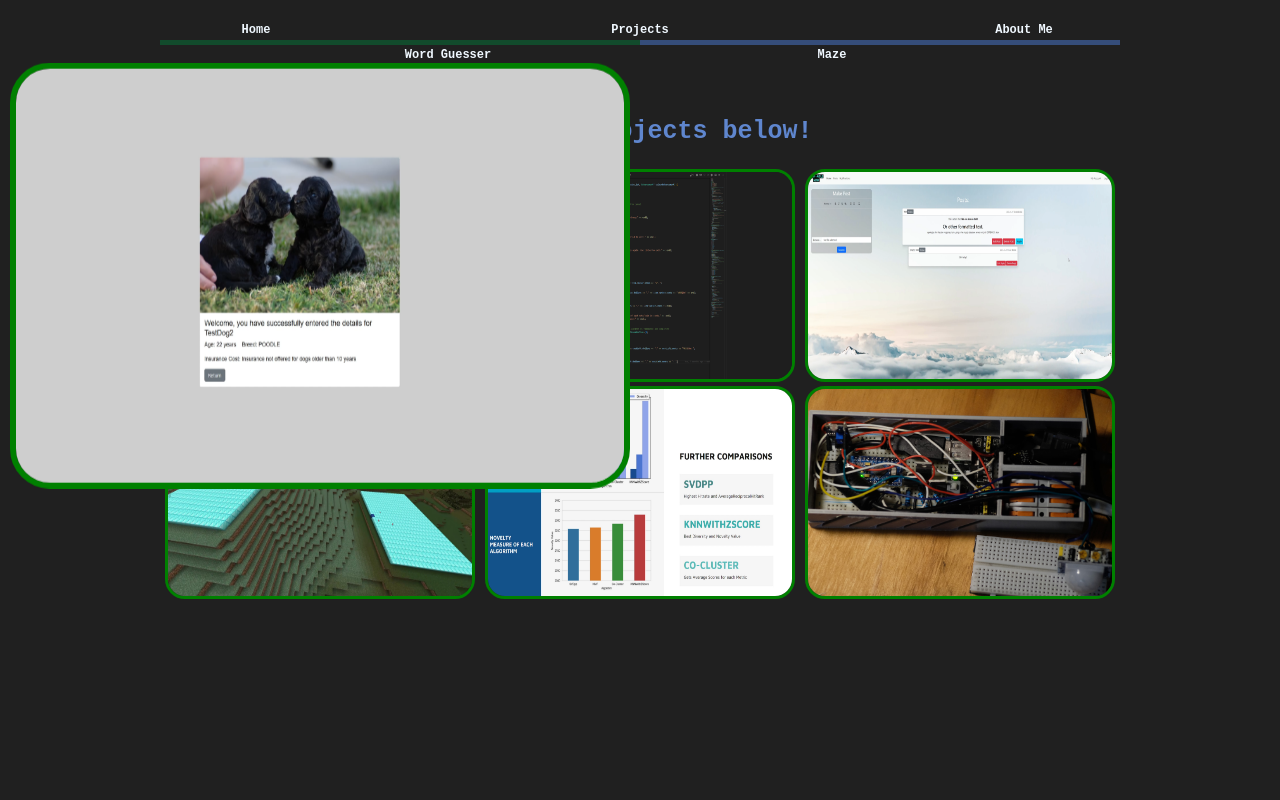
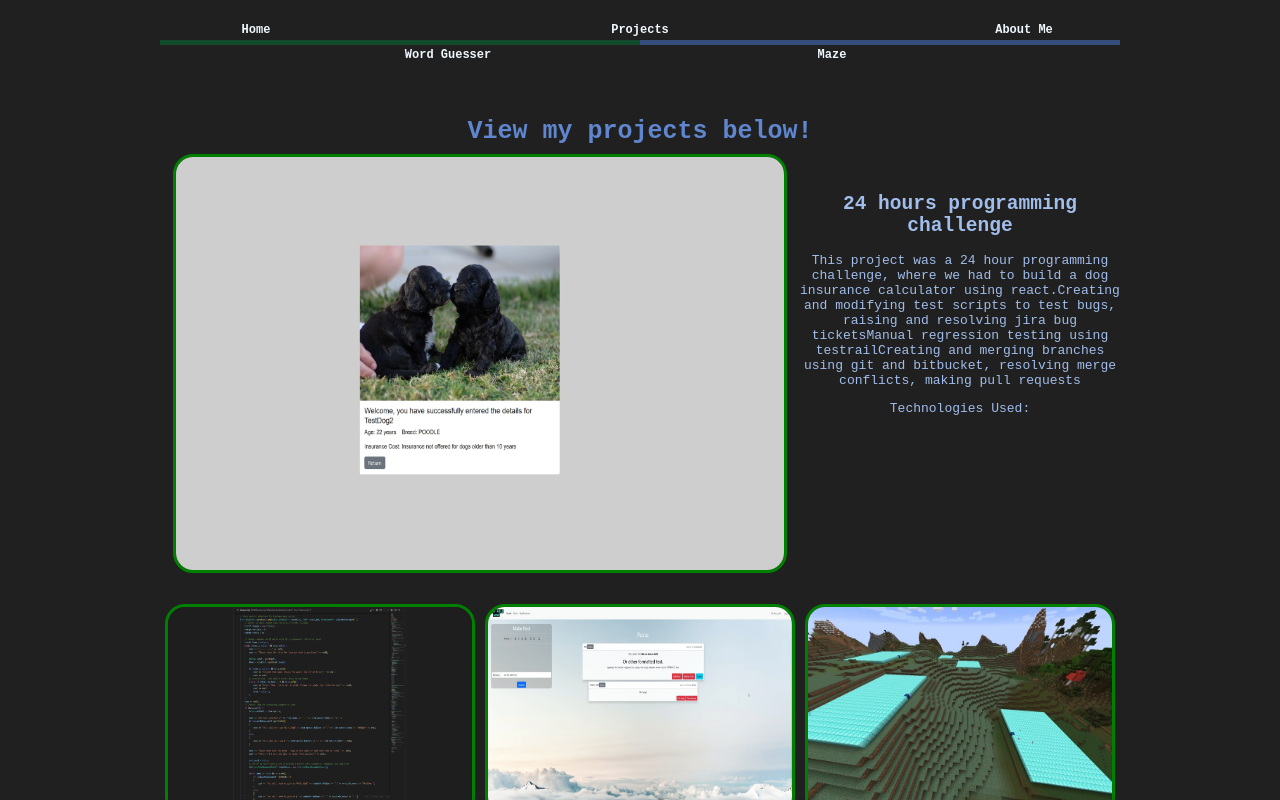
Before and after one commit to DarioKillenberger/portfolio_website, a React (Create React App) app: page /projects in a window 1280 px wide. Both pictures are taken after a click on the picture 320 px from the left and 275 px from the top of the page. Shown: the top 800 px of the page. Built offline with nearby package versions, Linux system fonts and the light colour scheme.

Commit message:
added project dscrpt, modif img layout/animation

```diff
--- a/src/css/MyProjects.css
+++ b/src/css/MyProjects.css
@@ -26,12 +26,6 @@
     }
 }
 
-/* .table {
-    max-width: 80%;
-    grid-column: 1 / 2;
-    grid-row: 2 / 2;
-} */
-
 .pictureBox {
     display: grid;
     grid-column: 2 / 2;
@@ -40,25 +34,6 @@
     grid-template-rows: repeat(3, 17vw);
 }
 
-/* .pictureBox:hover > .bannerImg:nth-child(1) {
-    animation: 1s ease-out 0s 1 bringToFront forwards;
-}
-.pictureBox:hover > .bannerImg:nth-child(2) {
-    animation: 2s ease-out 0s 1 bringToFront forwards;
-}
-.pictureBox:hover > .bannerImg:nth-child(3) {
-    animation: 3s ease-out 0s 1 bringToFront forwards;
-}
-.pictureBox:hover > .bannerImg:nth-child(4) {
-    animation: 4s ease-out 0s 1 bringToFront forwards;
-}
-.pictureBox:hover > .bannerImg:nth-child(5) {
-    animation: 5s ease-out 0s 1 bringToFront forwards;
-}
-.pictureBox:hover > .bannerImg:nth-child(6) {
-    animation: 6s ease-out 0s 1 bringToFront forwards;
-} */
-
 .bannerImg {
     align-self: center;
     justify-self: center;
@@ -66,7 +41,7 @@
     width: 95%;
     max-height: 60vh;
     max-width: 50vw;
-    transition: ease-in-out 2s;
+    transition: ease-in-out 0.4s;
     border-radius: 20px;
     border-color: green;
     border-style: solid;}
@@ -75,23 +50,23 @@
     /* z-index: 6; */
     animation: 4s ease-out 0s 1 img1 forwards;
 }
-.bannerImg:nth-child(2) {
+.bannerImg:nth-child(3) {
     /* z-index: 5; */
     animation: 4s ease-out 0s 1 img2 forwards;
 }
-.bannerImg:nth-child(3) {
+.bannerImg:nth-child(5) {
     /* z-index: 4; */
     animation: 4s ease-out 0s 1 img3 forwards;
 }
-.bannerImg:nth-child(4) {
+.bannerImg:nth-child(7) {
     /* z-index: 3; */
     animation: 4s ease-out 0s 1 img4 forwards;
 }
-.bannerImg:nth-child(5) {
+.bannerImg:nth-child(9) {
     /* z-index: 2; */
     animation: 4s ease-out 0s 1 img5 forwards;
 }
-.bannerImg:nth-child(6) {
+.bannerImg:nth-child(11) {
     /* z-index: 1; */
     animation: 4s ease-out 0s 1 img6 forwards;
 }
@@ -105,14 +80,11 @@
 }
 
 .offsetActive {
+    margin-top: -40px;
     z-index: 7 !important;
-    transform: scale(200%) !important;
+    grid-column: 1/3;
+    grid-row: 1/3;
 }
-
-/* .bannerImg:hover {
-    animation: 1s ease-out 0s 1 spinFront forwards;
-    transform: translate(-70%, 15%) rotate(-20deg);
-} */
 
 @keyframes img1 {
     0% {
@@ -195,7 +167,6 @@
         transform: scale(200%);
     }
 }
-
 @keyframes zoomOut {
     0% {
         transform: scale(200%);
@@ -204,3 +175,15 @@
         transform: scale(100%);
     }
 }
+
+.projectInfo {
+    margin-top: 10px;
+    /* position: absolute; */
+    grid-column: 3/4;
+    grid-row: 1/3;
+    color: rgb(161, 189, 235);
+}
+
+.hidden {
+    display: none;
+}
--- a/src/pages/AboutMePage.tsx
+++ b/src/pages/AboutMePage.tsx
@@ -80,7 +80,7 @@ function AboutMePage() {
             details:"Other Random Facts",
             contents: [
                 "Spoken Languages: English (native), German (native)",
-                "List of (some of the) tech I've worked with: Javascript, React, HTML, CSS, Python, Java, C++, Node, Express, Sequelize, SQL, Visual Basic, Object Oriented Programming, Git, GitHub, AWS, Visual Studio Code",
+                "List of (some of) the tech I've worked with: Javascript, React, HTML, CSS, Python, Java, C++, Node, Express, Sequelize, SQL, Visual Basic, Object Oriented Programming, Git, GitHub, Bitbucket, Jira, AWS, Visual Studio Code",
             ]
         },
     ];
--- a/src/pages/MyProjects.tsx
+++ b/src/pages/MyProjects.tsx
@@ -11,10 +11,102 @@ var img6 = require('../assets/arduinoLED.JPG');
 let imgArr = [img1, img2, img3, img4, img5, img6];
 
 function MyProjects() {
+  interface ProjectInfo {
+    title: String;
+    year: String;
+    showcaseLink: String;
+    repoLink: String;
+    description: String[];
+    technologies: String[];
+  }
+
+  let projectDescription: ProjectInfo[] = [
+    {
+      title: "24 hours programming challenge",
+      year: "",
+      showcaseLink: "",
+      repoLink: "",
+      description: [
+        "This project was a 24 hour programming challenge, where we had to build a dog insurance calculator using react.",
+        "Creating and modifying test scripts to test bugs, raising and resolving jira bug tickets",
+        "Manual regression testing using testrail",
+        "Creating and merging branches using git and bitbucket, resolving merge conflicts, making pull requests"
+      ],
+      technologies: [
+        ""
+      ]
+    },
+    {
+      title: "Vending machine system using C++",
+      year: "04/2023 - 05/2023",
+      showcaseLink: "",
+      repoLink: "https://gitfront.io/r/dario/NBW2Zdba6aRn/ATP-A2-m3/",
+      description: [
+        "Built a command prompt based vending machine system utilizing a range of data structures together in a team of 4",
+        "My role was primarily writing the Coins class, modifying the Linked List class to be doubly linked, as well as writing the initializeLinkedList method, which reads the data from the csv file",
+      ],
+      technologies: [
+        "C++"
+      ]
+    }, {
+      title: "Full-Stack intra-firm social media website",
+      year: "08/2022 - 10/2022",
+      showcaseLink: "https://www.youtube.com/watch?v=XQgi2W60ChA",
+      repoLink: "https://gitfront.io/r/dario/MPKj26XhX2BU/Assignment-2/",
+      description: [
+        "This project was a 24 hour programming challenge, where we had to build a dog insurance calculator using react.",
+        "Creating and modifying test scripts to test bugs, raising and resolving jira bug tickets",
+        "Manual regression testing using testrail",
+        "Creating and merging branches using git and bitbucket, resolving merge conflicts, making pull requests"
+      ],
+      technologies: [
+        "React.js, Node.js, Sequelize, HTML, CSS, Bootstrap"
+      ]
+    }, {
+      title: "Randomised Minecraft Village generator",
+      year: "04/2022 - 05/2022",
+      showcaseLink: "https://www.youtube.com/watch?v=y4icTPLqGlE",
+      repoLink: "",
+      description: [
+        "Together with a group of 3 other students, we developed a program in Python which generates a randomised Minecraft village which fits into the terrain",
+        "I was responsible for plot/terrain generation and editing the video",
+      ],
+      technologies: [
+        "Python"
+      ]
+    }, {
+      title: "Movie Recommended System Tuning",
+      year: "",
+      showcaseLink: "",
+      repoLink: "",
+      description: [
+        "In this project, we chose a selection of machine learning algorithms from the... [FILL IN REST OF DETAILS]",
+      ],
+      technologies: [
+        "Python, Numpy"
+      ]
+    }, {
+      title: "Arduino Motion Sensor Room Lights (Hobby project)",
+      year: "",
+      showcaseLink: "",
+      repoLink: "",
+      description: [
+        "In this project I used an Arduino hooked up to a motion sensor to create a motion activated room light.",
+        "The plan was to have multiple motion sensors to detect presence in the room, combined with a light sensor to determine whether it is necessary to activate the light, and what the hue should be",
+      ],
+      technologies: [
+        "Arduino, C++"
+      ]
+    },
+  ];
+
   const [activeImg, setActiveImg] = useState <number>(0);
 
   const imgClass = "bannerImg offset";
   const imgClassSelected = "bannerImg offsetActive";
+
+  const projectInfo = "projectInfo";
+  const projectInfoHidden = "projectInfo hidden";
 
   function mouseHover(elemIndex:number) {
     setActiveImg(elemIndex);
@@ -25,7 +117,17 @@ function MyProjects() {
     <h2 className="portfolioTitle">View my projects below!</h2>
     <div className='pictureBox'>
         {imgArr.map((img, index) => (
+          <>
             <img className={activeImg === index+1 ? imgClassSelected : imgClass} src={img} alt="Logo" onClick={activeImg === index+1 ? () => mouseHover(0) : () => mouseHover(index+1)}/>
+
+            <div className={activeImg === index+1 ? projectInfo : projectInfoHidden}>
+              <h2>{projectDescription[index].title}</h2>
+              <p>{projectDescription[index].year}</p>
+              <p>{projectDescription[index].description}</p>
+              <p>Technologies Used: {projectDescription[index].technologies}</p>
+
+            </div>
+          </>
           ))
         }
     </div>
```
Lines whose indentation alone changed are shown as unchanged.
